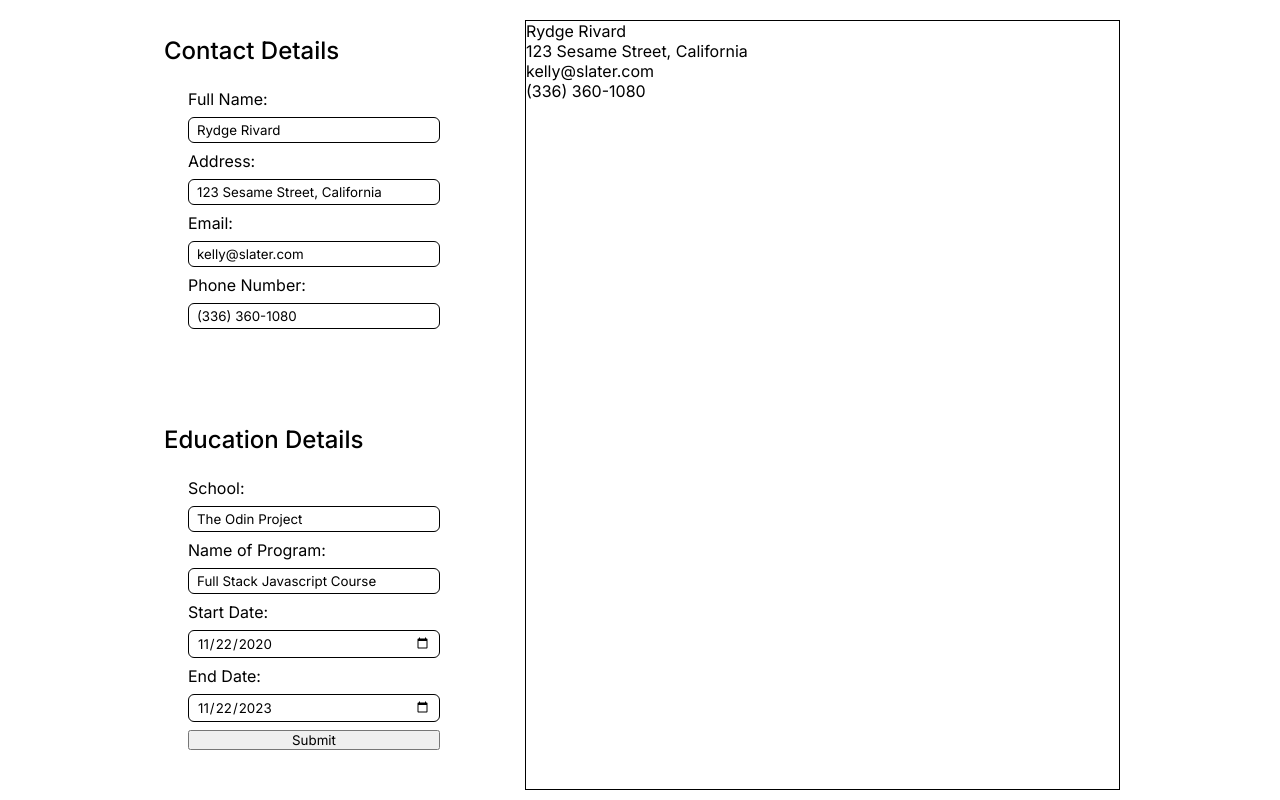
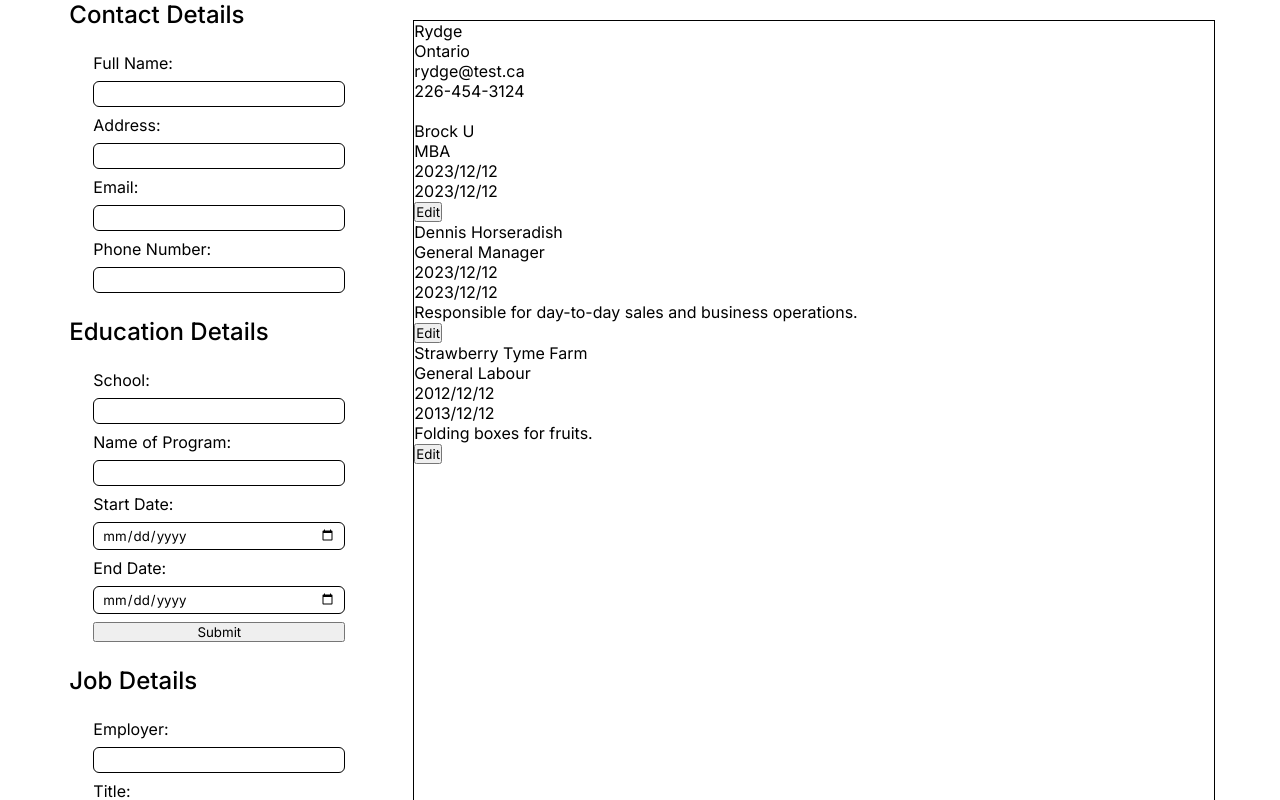
Before and after one commit to rydge-rivard/react-cv-app, a React app: page / in a window 1280 px wide. Shown: the top 800 px of the page. Built offline with nearby package versions, Linux system fonts and the light colour scheme; the HTML template or start-up script is replaced by a standard one.

Commit message:
Delete components to start with static version in single file.

```diff
--- a/src/App.css
+++ b/src/App.css
@@ -19,3 +19,30 @@
   display: flex;
   justify-content: center;
 }
+
+input {
+  padding: 4px 8px;
+  border-radius: 6px;
+  border: 1px solid black;
+}
+
+label {
+  padding: 0 6px 0 0;
+}
+
+form {
+  display: flex;
+  gap: 8px;
+  flex-direction: column;
+  width: 300px;
+  padding: 24px;
+}
+
+.form h2 {
+  font-size: 24px;
+  font-weight: 500;
+}
+
+section.form {
+  padding: 0 24px;
+}
--- a/src/App.jsx
+++ b/src/App.jsx
@@ -1,52 +1,162 @@
-import { useState } from "react";
-import { Contact } from "./components/contact.jsx";
-import { EducationForm } from "./components/education.jsx";
+/* eslint-disable no-unused-vars */
+/* eslint-disable react/prop-types */
 import "./App.css";
-import { EduListItems } from "./components/list.jsx";
+
+const CONTACT = [
+  {
+    name: "Rydge",
+    address: "Earth",
+    startDate: "2023/1/1",
+    endDate: "2023/2/2",
+  },
+];
+
+const EDUCATION = [
+  {
+    school: "Brock U",
+    program: "Business",
+    startDate: "2023/1/1",
+    endDate: "2023/2/2",
+  },
+  {
+    school: "The Odin Project",
+    program: "Web Development",
+    startDate: "2023/3/1",
+    endDate: "2023/5/2",
+  },
+];
+
+const JOBS = [
+  {
+    employer: "NASA",
+    title: "Spaceman",
+    startDate: "2023/1/1",
+    endDate: "2023/2/2",
+    description: "Head of space technologies",
+  },
+  {
+    employer: "Strawberry Tyme Farms",
+    title: "Labourer",
+    startDate: "2009/1/1",
+    endDate: "2015/2/2",
+    description: "Box folding expert",
+  },
+  {
+    employer: "Dialpad",
+    title: "Renewal Manager",
+    startDate: "2021/1/1",
+    endDate: "2023/1/1",
+    description: "Renewing big customer contracts",
+  },
+];
+
+function Input({
+  label,
+  typeOf = "text",
+  text,
+  handler,
+  id = crypto.randomUUID(),
+}) {
+  return (
+    <>
+      <label htmlFor={id}>{label}</label>
+      <input type={typeOf} value={text} onChange={handler} id={id}></input>
+    </>
+  );
+}
+
+function FormSection({ title, fields }) {
+  return (
+    <section className="form">
+      <h2>{title}</h2>
+      <form>{fields}</form>
+    </section>
+  );
+}
+
+function ContactFields() {
+  return (
+    <>
+      <Input label="Full Name:"></Input>
+      <Input label="Address:"></Input>
+      <Input label="Email:" typeOf="email"></Input>
+      <Input label="Phone Number:" typeOf="tel"></Input>
+    </>
+  );
+}
+
+function EducationFields() {
+  return (
+    <>
+      <Input label="School:"></Input>
+      <Input label="Name of Program:"></Input>
+      <Input label="Start Date:" typeOf="date"></Input>
+      <Input label="End Date:" typeOf="date"></Input>
+      <button type="submit">Submit</button>
+    </>
+  );
+}
+
+function JobFields() {
+  return (
+    <>
+      <Input label="Employer:"></Input>
+      <Input label="Title:"></Input>
+      <Input label="Start Date:" typeOf="date"></Input>
+      <Input label="End Date:" typeOf="date"></Input>
+      <Input label="Description:"></Input>
+      <button type="submit">Submit</button>
+    </>
+  );
+}
+
+function Editors() {
+  return (
+    <section className="editor">
+      <FormSection title={"Contact Details"} fields={ContactFields()} />
+      <FormSection title={"Education Details"} fields={EducationFields()} />
+      <FormSection title={"Job Details"} fields={JobFields()} />
+    </section>
+  );
+}
 
 function App() {
-  const [person, setPerson] = useState({
-    name: "Rydge Rivard",
-    address: "123 Sesame Street, California",
-    email: "kelly@slater.com",
-    phone: "(336) 360-1080",
-  });
-
-  const [educationList, setEducationList] = useState([]);
-
-  function addEducation(school, title, startDate, endDate) {
-    setEducationList((currentEducation) => {
-      return [
-        ...currentEducation,
-        {
-          id: crypto.randomUUID(),
-          school,
-          title,
-          startDate,
-          endDate,
-        },
-      ];
-    });
-  }
-
-  console.log(educationList);
-
   return (
     <div className="app">
-      <section className="editor">
-        <Contact person={person} setPerson={setPerson} />
-        <EducationForm addEducation={addEducation} />
-      </section>
+      <Editors />
       <section className="display">
-        <div>
-          <div>{person.name}</div>
-          <div>{person.address}</div>
-          <div>{person.email}</div>
-          <div>{person.phone}</div>
-        </div>
         <ul>
-          <EduListItems educationList={educationList} />
+          <li>Rydge</li>
+          <li>Ontario</li>
+          <li>rydge@test.ca</li>
+          <li>226-454-3124</li>
         </ul>
+        <br />
+        <ul>
+          <li>Brock U</li>
+          <li>MBA</li>
+          <li>2023/12/12</li>
+          <li>2023/12/12</li>
+        </ul>
+        <button>Edit</button>
+        <br />
+        <ul>
+          <li>Dennis Horseradish</li>
+          <li>General Manager</li>
+          <li>2023/12/12</li>
+          <li>2023/12/12</li>
+          <li>Responsible for day-to-day sales and business operations.</li>
+        </ul>
+        <button>Edit</button>
+        <br />
+        <ul>
+          <li>Strawberry Tyme Farm</li>
+          <li>General Labour</li>
+          <li>2012/12/12</li>
+          <li>2013/12/12</li>
+          <li>Folding boxes for fruits.</li>
+        </ul>
+        <button>Edit</button>
       </section>
     </div>
   );
--- a/src/components/contact.css
+++ /dev/null
@@ -1,29 +0,0 @@
-input {
-  padding: 4px 8px;
-  border-radius: 6px;
-  border: 1px solid black;
-}
-
-label {
-  padding: 0 6px 0 0;
-}
-
-.contact form,
-.education form {
-  display: flex;
-  gap: 8px;
-  flex-direction: column;
-  width: 300px;
-  padding: 24px;
-}
-
-.contact h2,
-.education h2 {
-  font-size: 24px;
-  font-weight: 500;
-}
-
-section.contact,
-section.education {
-  padding: 36px 24px;
-}
--- a/src/components/contact.jsx
+++ /dev/null
@@ -1,49 +0,0 @@
-/* eslint-disable react/prop-types */
-import "./contact.css";
-
-export function Contact({ person, setPerson }) {
-  return (
-    <section className="contact">
-      <h2>Contact Details</h2>
-      <form>
-        <Input
-          label="Full Name:"
-          typeOf="text"
-          text={person.name}
-          handler={(e) => setPerson({ ...person, name: e.target.value })}
-          id={crypto.randomUUID()}
-        ></Input>
-        <Input
-          label="Address:"
-          typeOf="text"
-          text={person.address}
-          handler={(e) => setPerson({ ...person, address: e.target.value })}
-          id={crypto.randomUUID()}
-        ></Input>
-        <Input
-          label="Email:"
-          typeOf="email"
-          text={person.email}
-          handler={(e) => setPerson({ ...person, email: e.target.value })}
-          id={crypto.randomUUID()}
-        ></Input>
-        <Input
-          label="Phone Number:"
-          typeOf="tel"
-          text={person.phone}
-          handler={(e) => setPerson({ ...person, phone: e.target.value })}
-          id={crypto.randomUUID()}
-        ></Input>
-      </form>
-    </section>
-  );
-}
-
-function Input({ label, typeOf, text, handler, id }) {
-  return (
-    <>
-      <label htmlFor={id}>{label}</label>
-      <input type={typeOf} value={text} onChange={handler} id={id}></input>
-    </>
-  );
-}
--- a/src/components/education.jsx
+++ /dev/null
@@ -1,74 +0,0 @@
-/* eslint-disable react/prop-types */
-import { useState } from "react";
-
-export function EducationForm({ addEducation }) {
-  const [education, setEducation] = useState({
-    school: "The Odin Project",
-    title: "Full Stack Javascript Course",
-    startDate: "2020-11-22",
-    endDate: "2023-11-22",
-  });
-
-  function handleSubmit(e) {
-    e.preventDefault();
-    addEducation(
-      education.school,
-      education.title,
-      education.startDate,
-      education.endDate
-    );
-  }
-
-  return (
-    <section className="education">
-      <h2>Education Details</h2>
-      <form onSubmit={(e) => handleSubmit(e)}>
-        {" "}
-        <Input
-          label="School:"
-          typeOf="text"
-          text={education.school}
-          handler={(e) =>
-            setEducation({ ...education, school: e.target.value })
-          }
-          id={crypto.randomUUID()}
-        ></Input>
-        <Input
-          label="Name of Program:"
-          typeOf="text"
-          text={education.title}
-          handler={(e) => setEducation({ ...education, title: e.target.value })}
-          id={crypto.randomUUID()}
-        ></Input>
-        <Input
-          label="Start Date:"
-          typeOf="date"
-          text={education.startDate}
-          handler={(e) =>
-            setEducation({ ...education, startDate: e.target.value })
-          }
-          id={crypto.randomUUID()}
-        ></Input>
-        <Input
-          label="End Date:"
-          typeOf="date"
-          text={education.endDate}
-          handler={(e) =>
-            setEducation({ ...education, endDate: e.target.value })
-          }
-          id={crypto.randomUUID()}
-        ></Input>
-        <button type="submit">Submit</button>
-      </form>
-    </section>
-  );
-}
-
-function Input({ label, typeOf, text, handler, id }) {
-  return (
-    <>
-      <label htmlFor={id}>{label}</label>
-      <input type={typeOf} value={text} onChange={handler} id={id}></input>
-    </>
-  );
-}
--- a/src/components/list.jsx
+++ /dev/null
@@ -1,12 +0,0 @@
-export function EduListItems({ educationList }) {
-  return educationList.map((education) => {
-    return (
-      <ul key={education.key}>
-        <li>{education.school}</li>
-        <li>{education.title}</li>
-        <li>{education.startDate}</li>
-        <li>{education.endDate}</li>
-      </ul>
-    );
-  });
-}
```
Also changed, not shown: src/components/experience.jsx (deleted).
